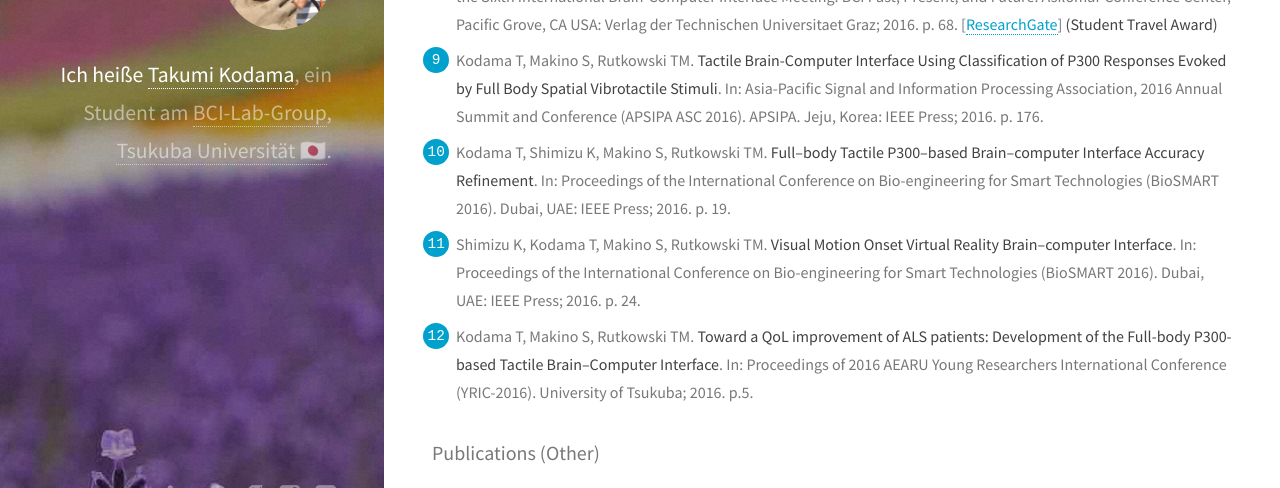
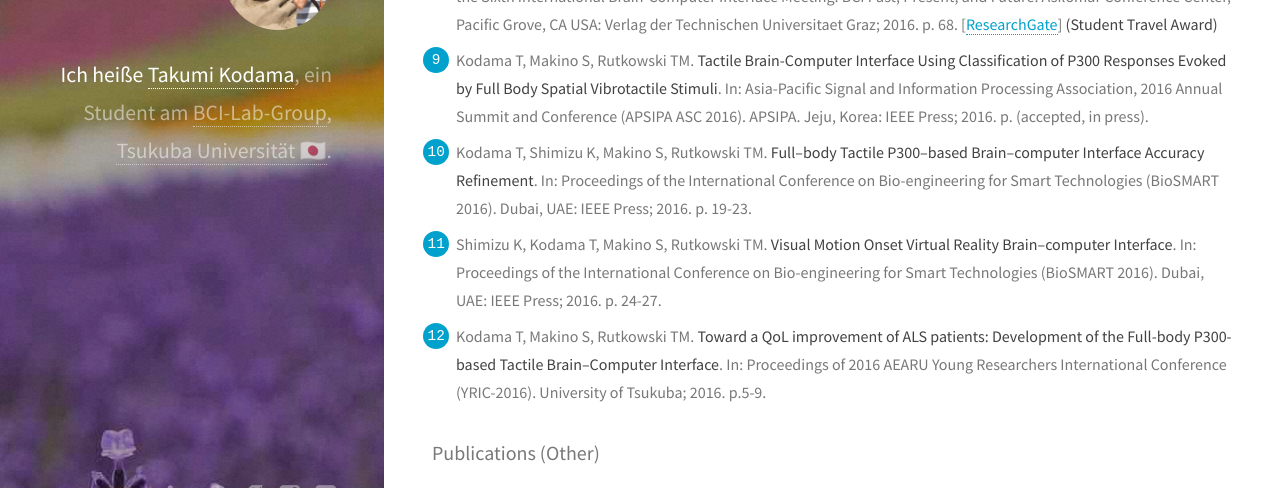
Before and after one commit to shartsu/shartsu.github.io, a Jekyll site: the page built from profile/index.markdown, in a window 1280 px wide and 900 px high, scrolled down 1522 px. Shown: the part 182-670 px from the top of the window. Built offline with Jekyll 4.4.1, drawn with Linux system fonts in a browser that asks for light colours; some web fonts are replaced; comment, search, counter and statistics services are not loaded.

Commit message:
Modifying again (page number)

```diff
--- a/profile/index.markdown
+++ b/profile/index.markdown
@@ -38,10 +38,10 @@ layout: profile
 6. Shimizu K, Aminaka D, Kodama T, Nakaizumi C, et al. **Brain-robot Interfaces Using Spatial Tactile and Visual BCI Paradigms - Brains Connecting to the Internet of Things Approach**. In: The International Conference on Brain Informatics & Health - Type II Paper: Proceedings 2015. London, UK: Imperial College London; 2015. p. 9-10. [[ResearchGate](https://www.researchgate.net/publication/281651229_Brain-robot_Interfaces_Using_Spatial_Tactile_and_Visual_BCI_Paradigms_-_Brains_Connecting_to_the_Internet_of_Things_Approach)]
 7. Rutkowski TM, Shimizu K, Kodama T, Jurica P, Cichocki A. **Brain--robot Interfaces Using Spatial Tactile BCI Paradigms - Symbiotic Brain-robot Applications**. In: Symbiotic Interaction. vol. 9359 of Lecture Notes in Computer Science. Switzerland: Springer International Publishing; 2015. p. 132-137. [[Springer](http://dx.doi.org/10.1007/978-3-319-24917-9_14)]
 8. Kodama T, Shimizu K, Rutkowski TM. **Full Body Spatial Tactile BCI for Direct Brain-robot Control**. In: Proceedings of the Sixth International Brain-Computer Interface Meeting: BCI Past, Present, and Future. Asilomar Conference Center, Pacific Grove, CA USA: Verlag der Technischen Universitaet Graz; 2016. p. 68. [[ResearchGate](https://www.researchgate.net/publication/303286323_Proceedings_of_the_Sixth_International_Brain-Computer_Interface_Meeting_BCI_Past_Present_and_Future)] **(Student Travel Award)**
-9. Kodama T, Makino S, Rutkowski TM. **Tactile Brain-Computer Interface Using Classification of P300 Responses Evoked by Full Body Spatial Vibrotactile Stimuli**. In: Asia-Pacific Signal and Information Processing Association, 2016 Annual Summit and Conference (APSIPA ASC 2016). APSIPA. Jeju, Korea: IEEE Press; 2016. p. 176.
-10. Kodama T, Shimizu K, Makino S, Rutkowski TM. **Full–body Tactile P300–based Brain–computer Interface Accuracy Refinement**. In: Proceedings of the International Conference on Bio-engineering for Smart Technologies (BioSMART 2016). Dubai, UAE: IEEE Press; 2016. p. 19.
-11. Shimizu K, Kodama T, Makino S, Rutkowski TM. **Visual Motion Onset Virtual Reality Brain–computer Interface**. In: Proceedings of the International Conference on Bio-engineering for Smart Technologies (BioSMART 2016). Dubai, UAE: IEEE Press; 2016. p. 24.
-12. Kodama T, Makino S, Rutkowski TM. **Toward a QoL improvement of ALS patients: Development of the Full-body P300-based Tactile Brain--Computer Interface**. In: Proceedings of 2016 AEARU Young Researchers International Conference (YRIC-2016). University of Tsukuba; 2016. p.5.
+9. Kodama T, Makino S, Rutkowski TM. **Tactile Brain-Computer Interface Using Classification of P300 Responses Evoked by Full Body Spatial Vibrotactile Stimuli**. In: Asia-Pacific Signal and Information Processing Association, 2016 Annual Summit and Conference (APSIPA ASC 2016). APSIPA. Jeju, Korea: IEEE Press; 2016. p. (accepted, in press).
+10. Kodama T, Shimizu K, Makino S, Rutkowski TM. **Full–body Tactile P300–based Brain–computer Interface Accuracy Refinement**. In: Proceedings of the International Conference on Bio-engineering for Smart Technologies (BioSMART 2016). Dubai, UAE: IEEE Press; 2016. p. 19-23.
+11. Shimizu K, Kodama T, Makino S, Rutkowski TM. **Visual Motion Onset Virtual Reality Brain–computer Interface**. In: Proceedings of the International Conference on Bio-engineering for Smart Technologies (BioSMART 2016). Dubai, UAE: IEEE Press; 2016. p. 24-27.
+12. Kodama T, Makino S, Rutkowski TM. **Toward a QoL improvement of ALS patients: Development of the Full-body P300-based Tactile Brain--Computer Interface**. In: Proceedings of 2016 AEARU Young Researchers International Conference (YRIC-2016). University of Tsukuba; 2016. p.5-9.
 
 ### Publications (Other)
 
```
